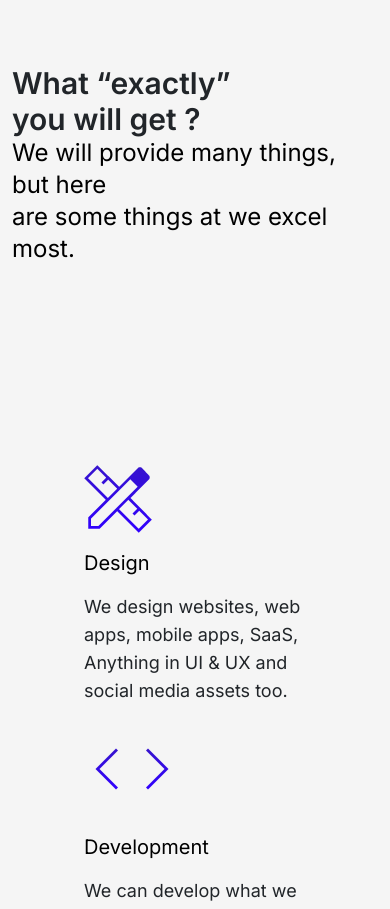
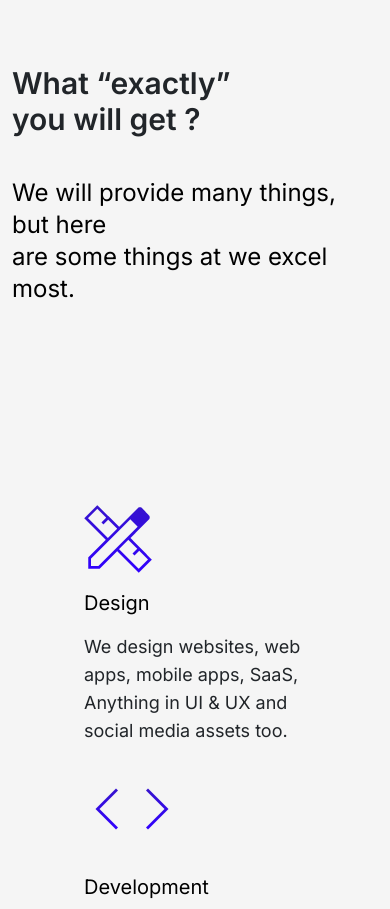
Before and after one commit to venilsutariya/portals, a Next.js app: page / in a window 390 px wide. Shown: the part 6380-7289 px from the top of the page. Built offline with nearby package versions, Linux system fonts and the light colour scheme.

Commit message:
add code

```diff
--- a/components/customUi/Technologies.tsx
+++ b/components/customUi/Technologies.tsx
@@ -2,12 +2,12 @@ const Technologies = () => {
     return (
         <div className=" bg-black py-36 mt-24">
             <div className=" row p-0 g-0">
-                <div className="col-12 col-lg-2 ps-5 flex justify-start">
+                <div className="col-12 col-lg-3 ps-5 flex justify-start">
                     <div className=" text-4xl text-white">
                         <span className=" text-white opacity-40">Some preety <br /> amazing </span>tools
                     </div>
                 </div>
-                <div className=" col-12 col-lg-10 flex justify-center mt-5 mt-lg-0">
+                <div className=" col-12 col-lg-9 flex justify-center mt-5 mt-lg-0">
                     <div className=" row row-cols-1 row-cols-md-2 row-cols-lg-3 gap-y-10 p-0 g-0">
                         <div className="col flex justify-center">
                             <img src="/images/tech1.png" className=" img-fluid" alt="" />
--- a/components/customUi/WhatYouGet.tsx
+++ b/components/customUi/WhatYouGet.tsx
@@ -9,7 +9,7 @@ const WhatYouGet = () => {
                     </div>
                 </div>
                 <div className=" col flex lg:justify-end w-full">
-                    <div className=" text-2xl text-black lg:flex lg:flex-col">
+                    <div className=" text-2xl text-black lg:flex lg:flex-col mt-10 lg:mt-0">
                         <div className="">We will provide many things, but here</div>
                         <div className="">are some things at we excel most.</div>
                     </div>
```
